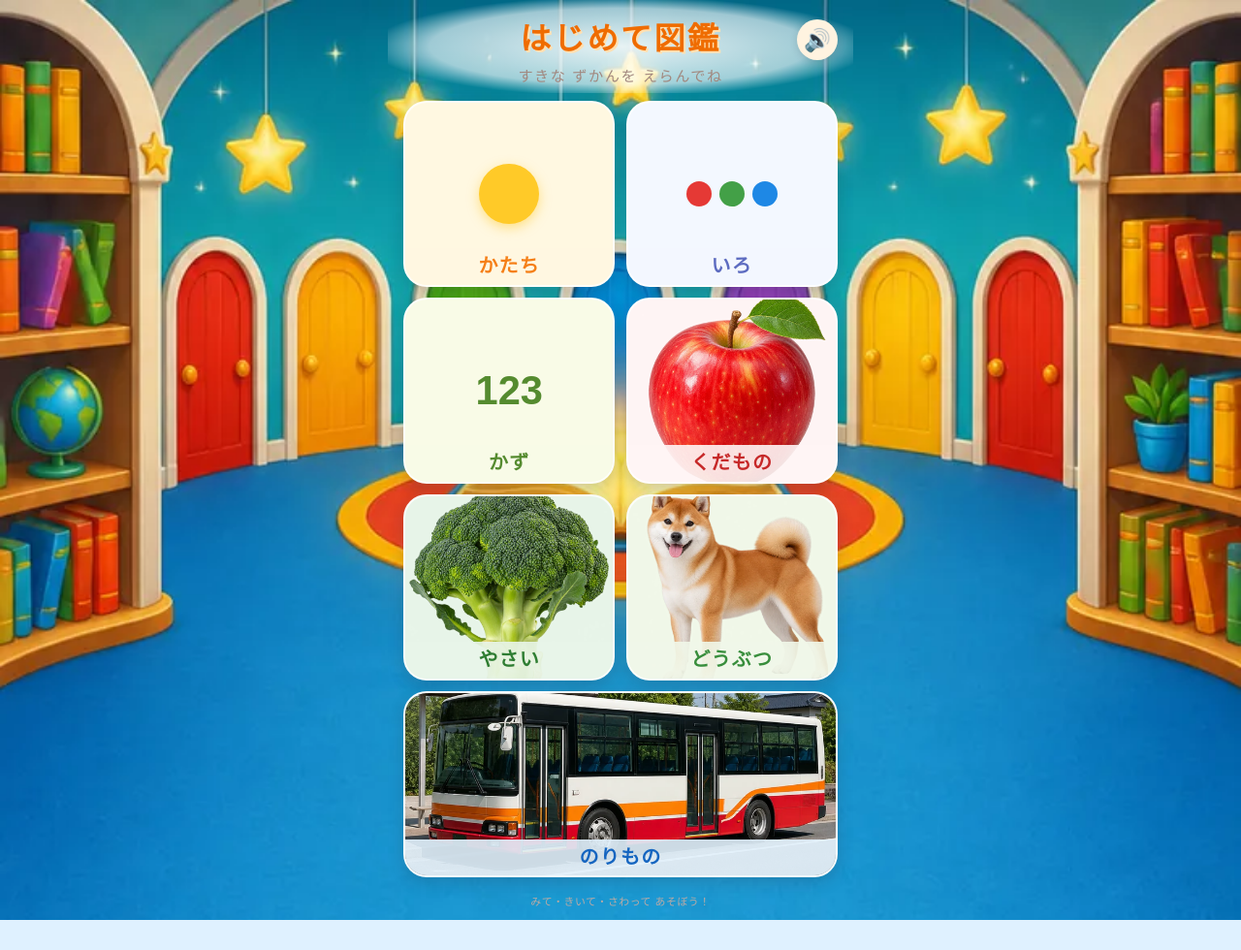
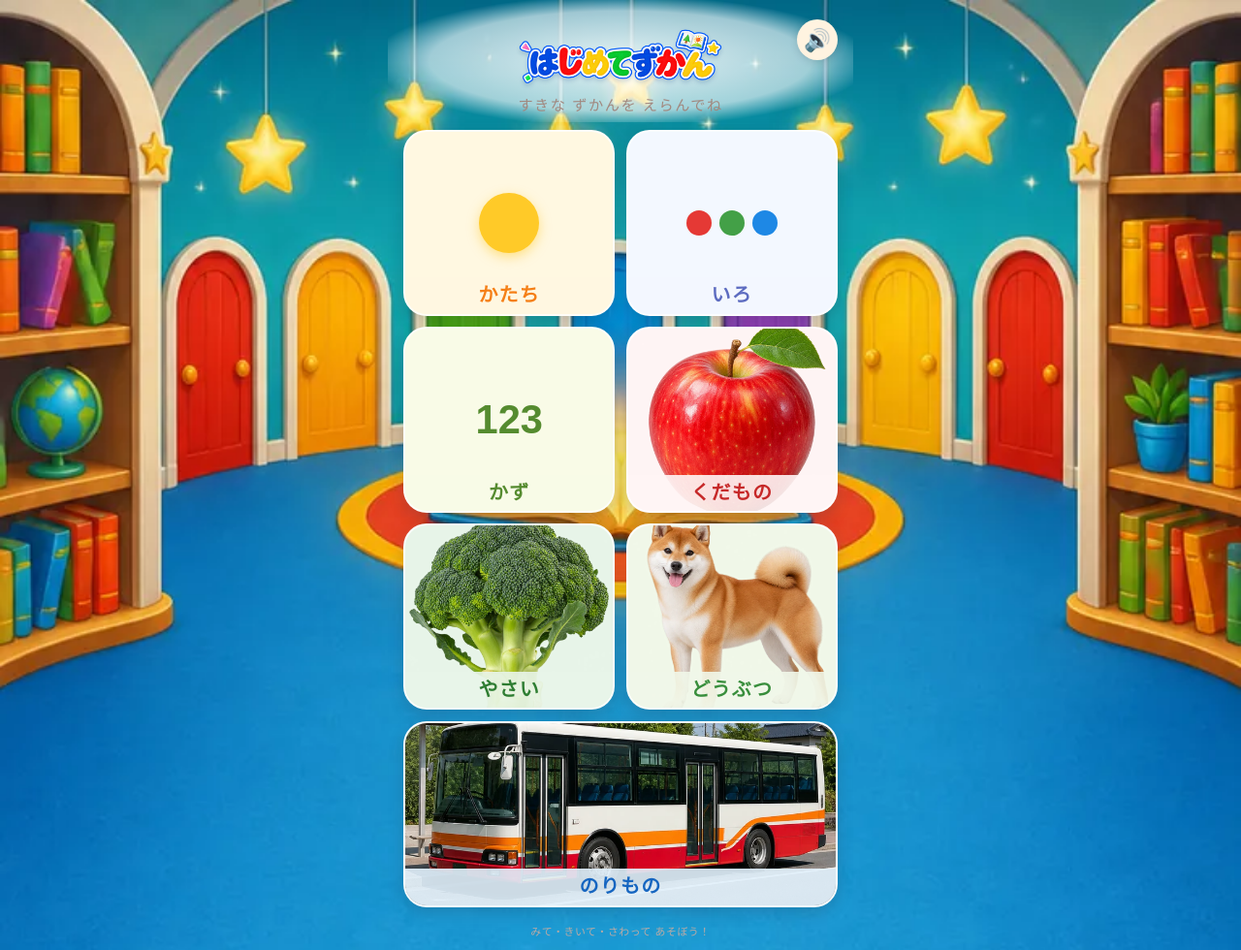
Before and after one commit to tanitani-code/katachi-zukan, a website: page index.html in a window 1280 px wide. Shown: the whole page at 97% size. Before the commit the page ends 949 px from the top, so only its background shows below. Drawn offline with Linux system fonts and the light colour scheme.

Commit message:
add illustrated category header titles

```diff
--- a/app-shell.css
+++ b/app-shell.css
@@ -126,3 +126,27 @@ body.zukan-category footer.bottom-nav {
 @media (prefers-reduced-motion: reduce) {
   body.zukan-top { background-attachment: scroll; }
 }
+/* 絵本シリーズ共通の画像タイトル */
+body.zukan-scene header h1.has-title-art {
+  min-height: clamp(48px, 7.8dvh, 72px);
+  display: flex;
+  align-items: center;
+  justify-content: center;
+  font-size: 0;
+  line-height: 0;
+  text-shadow: none;
+}
+body.zukan-scene .header-title-art {
+  display: block;
+  width: auto;
+  max-width: min(94vw, 460px);
+  height: clamp(48px, 7.8dvh, 72px);
+  object-fit: contain;
+  filter: drop-shadow(0 3px 2px rgba(15, 62, 120, 0.18));
+}
+body.zukan-top header h1.has-title-art {
+  min-height: clamp(58px, 9dvh, 82px);
+}
+body.zukan-top .header-title-art {
+  height: clamp(58px, 9dvh, 82px);
+}
--- a/app-shell.js
+++ b/app-shell.js
@@ -7,6 +7,17 @@
   document.body.classList.add(isTop ? "zukan-top" : "zukan-category");
   document.documentElement.classList.add(`zukan-page-${pageName}`);
   document.body.classList.add("zukan-scene", `zukan-page-${pageName}`);
+
+  const heading = document.querySelector("header h1");
+  if (heading) {
+    const titleImage = document.createElement("img");
+    titleImage.className = "header-title-art";
+    titleImage.src = `images/headers/${pageName}.png`;
+    titleImage.alt = heading.textContent.trim();
+    heading.classList.add("has-title-art");
+    heading.textContent = "";
+    heading.appendChild(titleImage);
+  }
 
   if (!isTop) {
     const backButton = document.querySelector(".nav-back");
```
Also changed, not shown: images/headers/doubutsu.png (added), images/headers/iro.png (added), images/headers/katachi.png (added), images/headers/kazu.png (added), images/headers/kudamono.png (added), images/headers/norimono.png (added), images/headers/top.png (added), images/headers/yasai.png (added).
